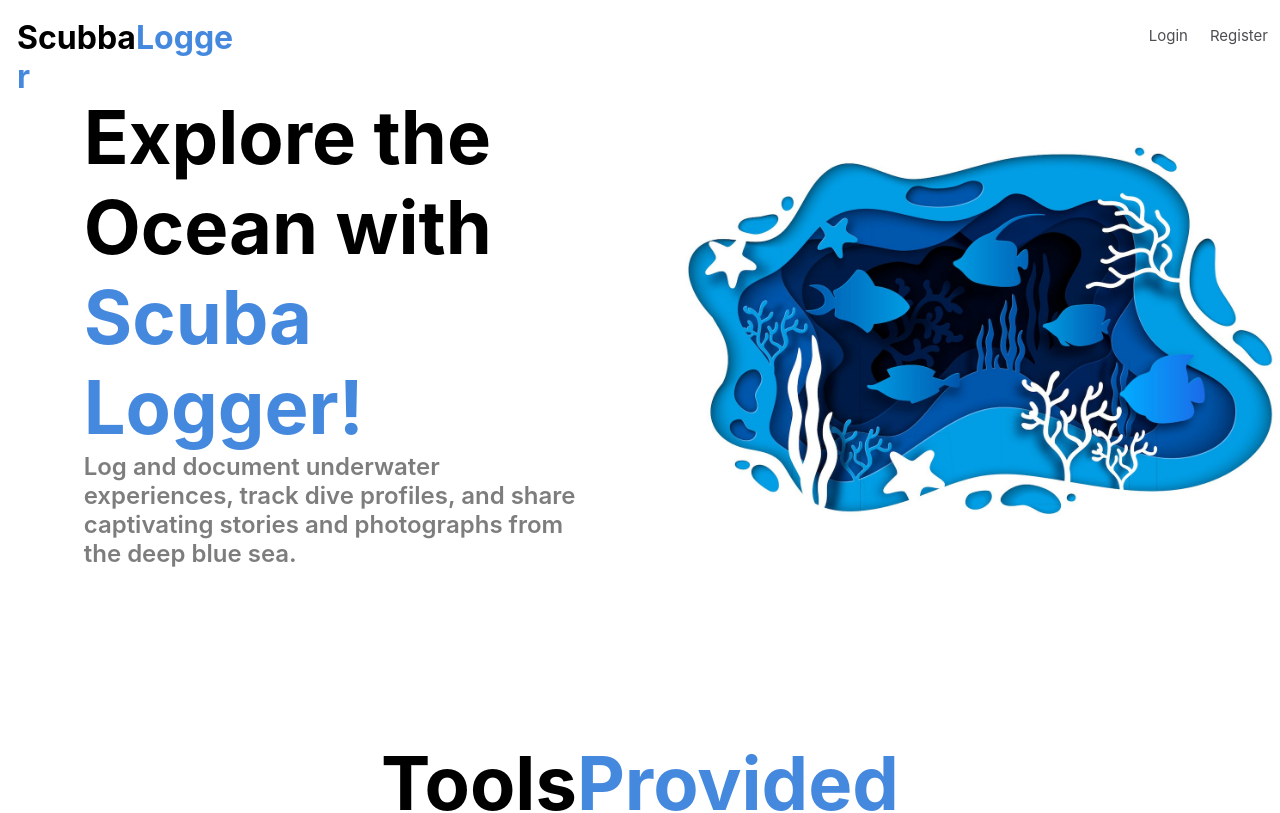
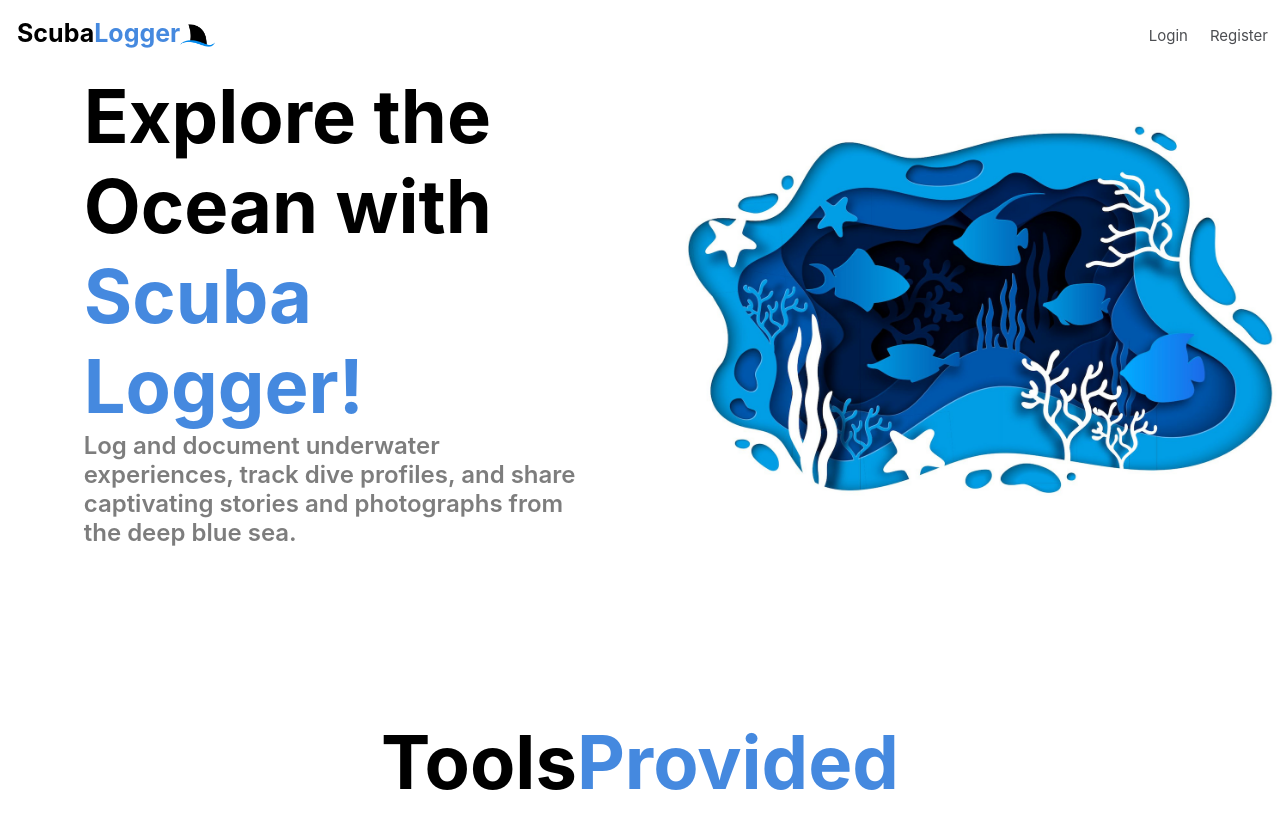
Before and after one commit to Large-Project-COP4331/main, a React (Create React App) app in the folder frontend/: page / in a window 1280 px wide. Shown: the top 813 px of the page. Built offline with nearby package versions, Linux system fonts and the light colour scheme.

Commit message:
Update NavBar.js

```diff
--- a/frontend/src/components/NavBar.js
+++ b/frontend/src/components/NavBar.js
@@ -1,29 +1,21 @@
 import React from 'react';
 import {  Link } from "react-router-dom";
+import shark from './images/006-shark-1.png';
 
 const navbar= () =>{
   return (
     <div>
         <div class="left">
-            <div className="Subbalogger" style={{width: 225, height: 49}}>
-                    <span style={{color: 'black',
-                        fontSize: 32,
-                        fontFamily: 'Inter',
-                        fontWeight: '700',
-                        wordWrap: 'break-word'}}
-                    >
-                        Scubba
-                    </span>
-                    <span style={{color: '#4589DF',
-                        fontSize: 32,
-                        fontFamily: 'Inter',
-                        fontWeight: '700',
-                        wordWrap: 'break-word'}}
-                    >
-                        Logger
-                    </span>
+            <div className="logo">
+                <span id="blackText" style={{fontSize: 25}}>
+                     Scuba
+                </span>
+                <span id="blueText" style={{fontSize: 25}}>
+                    Logger
+                </span>
+                <img src={shark}/>
             </div>
-		    </div>
+        </div>
 
         <div class="right">
             <ul className="navBar">
```
